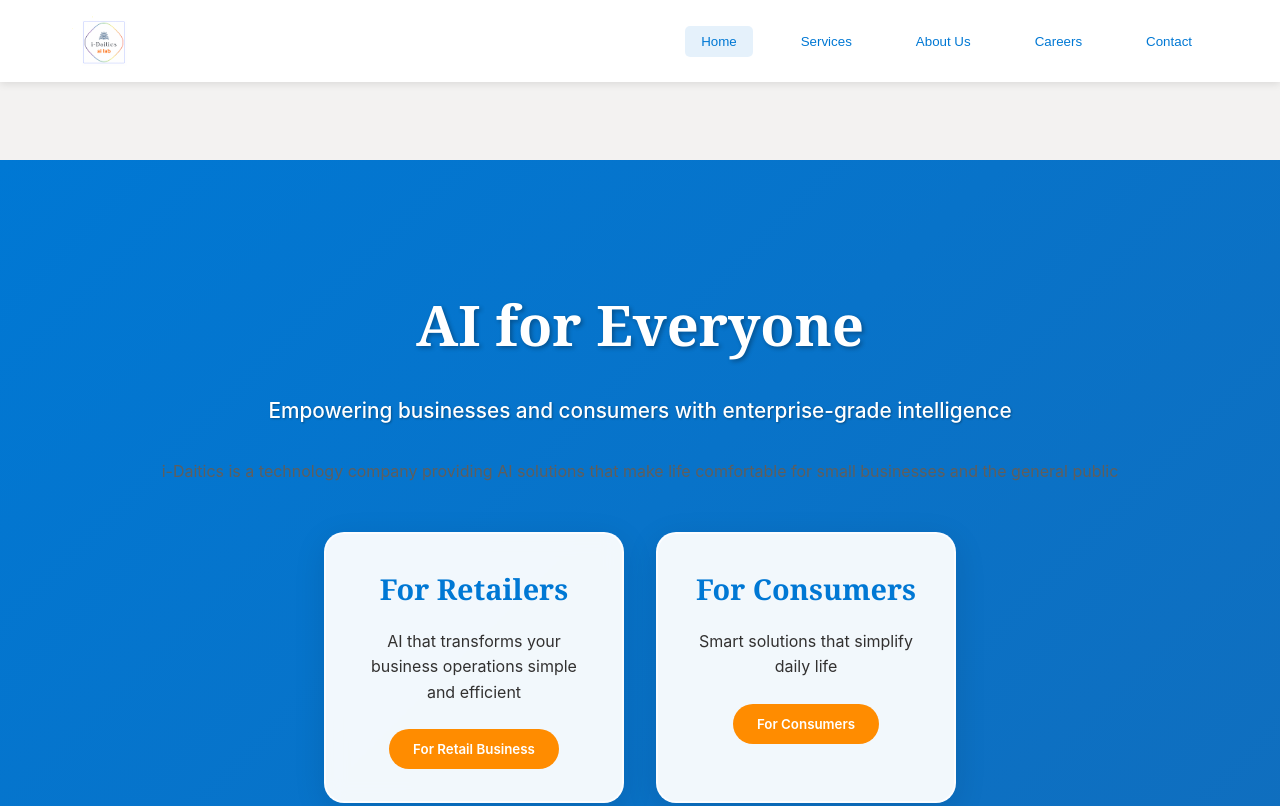
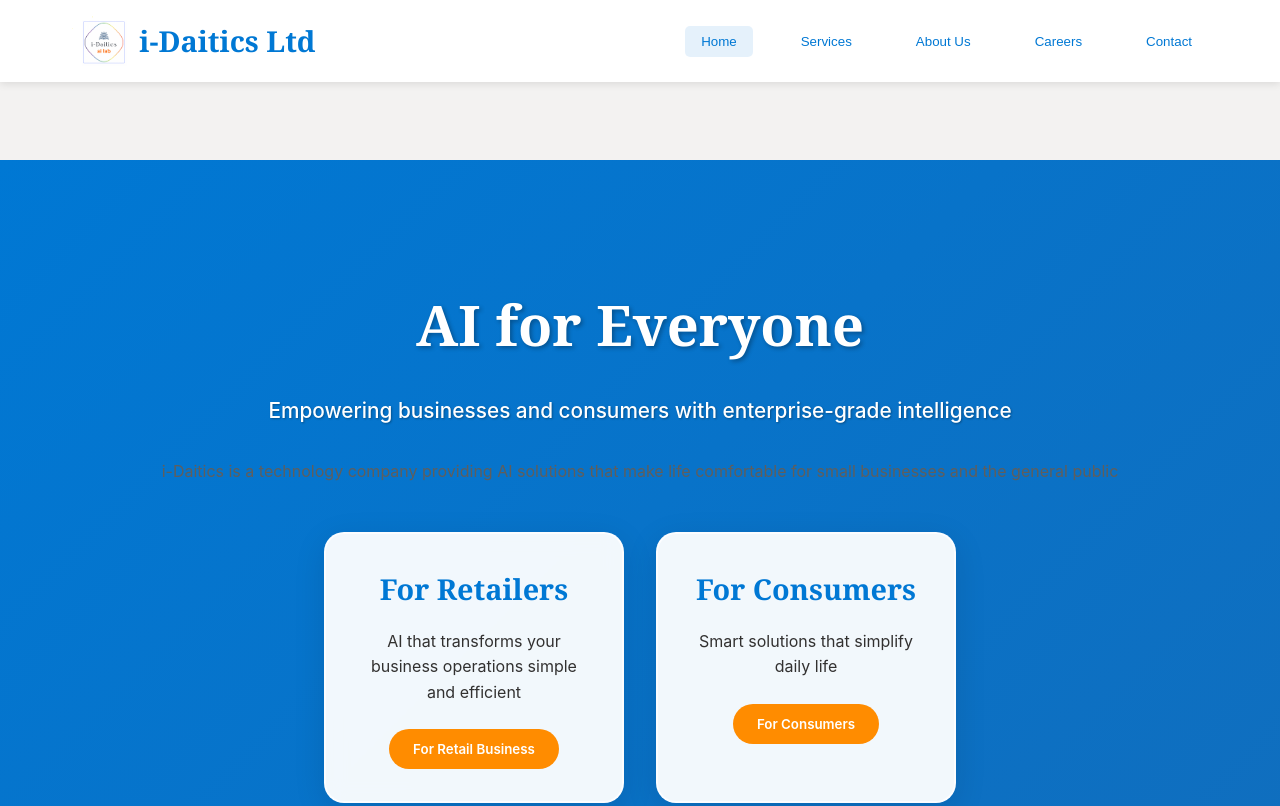
Before and after one commit to Senthilabi/idaitics-webcl, a plain HTML site: page index.html in a window 1280 px wide. Shown: the top 806 px of the page. Drawn offline with Linux system fonts and the light colour scheme.

Commit message:
Update index.html

```diff
--- a/index.html
+++ b/index.html
@@ -69,12 +69,20 @@
         .logo {
             display: flex;
             align-items: center;
+            gap: 12px;
         }
 
         .logo-image {
             height: 50px;
             width: auto;
             max-width: 200px;
+        }
+
+        .company-name {
+            font-family: Georgia, 'Times New Roman', serif;
+            font-size: 1.8rem;
+            font-weight: 700;
+            color: var(--primary-blue);
         }
 
         .nav-menu {
@@ -323,6 +331,7 @@
         <nav>
             <div class="logo">
                 <img src="idaiticslogonu.png" alt="i-Daitics Logo" class="logo-image">
+                <span class="company-name">i-Daitics Ltd</span>
             </div>
             <div class="nav-menu">
                 <button class="nav-item active" data-section="home">Home</button>
```
